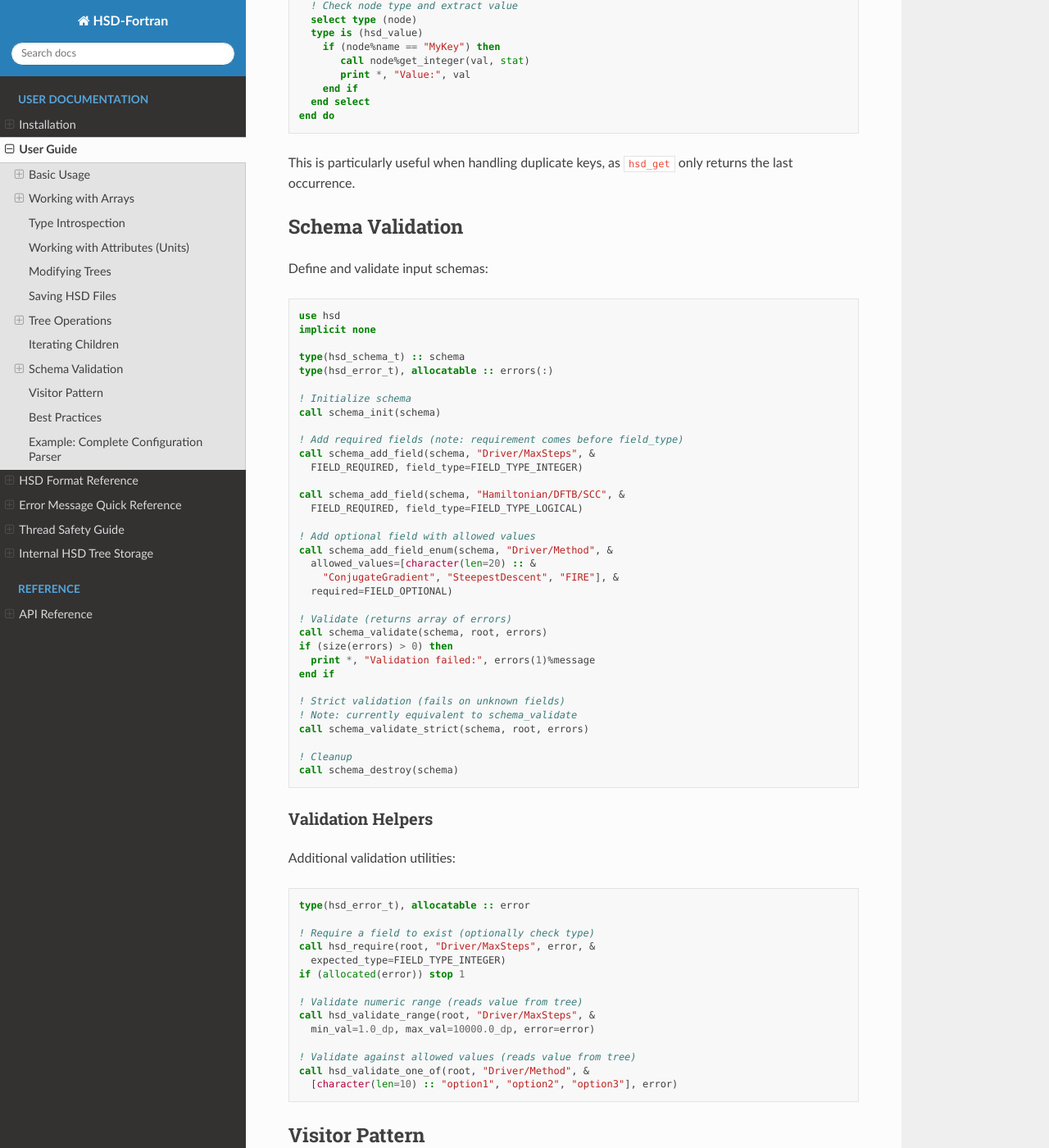
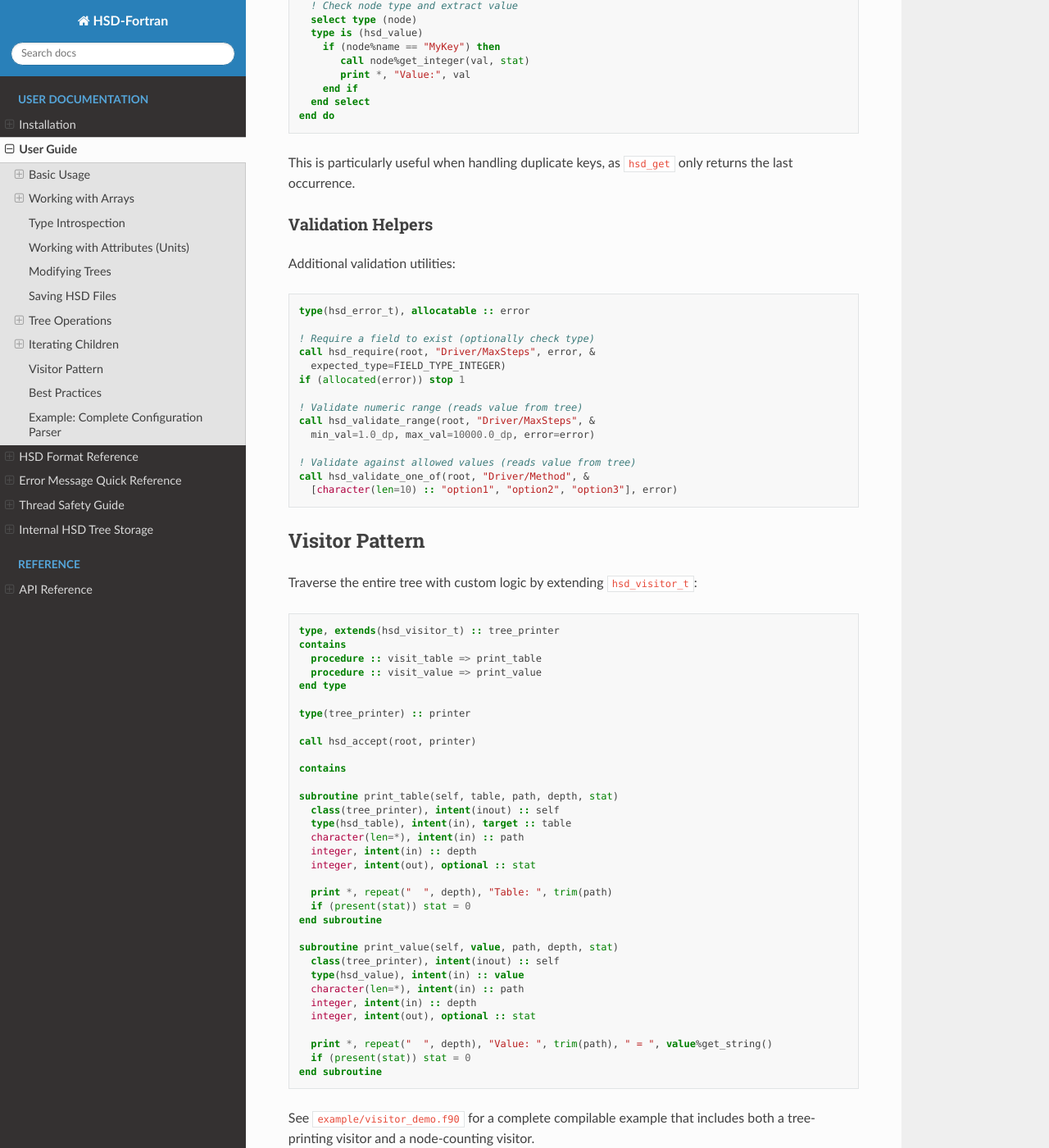
Before and after one commit to elv3rs/hsd-fortran, a Sphinx documentation site: the page built from docs/user_guide.rst, in a window 1280 px wide and 1400 px high, scrolled down 4993 px. Shown: the whole window at 82% size. Built offline with Sphinx 7.4.7 and the Read the Docs theme 3.1.0, drawn with Linux system fonts in a browser that asks for light colours; some of the changed text lies outside the part shown.

Commit message:
docs: remove schema references from user guide and API comments
The schema module has been removed. This commit updates the documentation
and API comments to reflect that change.

Co-authored-by: Copilot <223556219+Copilot@users.noreply.github.com>

```diff
--- a/docs/user_guide.rst
+++ b/docs/user_guide.rst
@@ -284,48 +284,6 @@ To process all children of a table, including duplicate keys, use the ``hsd_iter
 
 This is particularly useful when handling duplicate keys, as ``hsd_get`` only returns the last occurrence.
 
-Schema Validation
------------------
-
-Define and validate input schemas:
-
-.. code-block:: fortran
-
-   use hsd
-   implicit none
-
-   type(hsd_schema_t) :: schema
-   type(hsd_error_t), allocatable :: errors(:)
-
-   ! Initialize schema
-   call schema_init(schema)
-
-   ! Add required fields (note: requirement comes before field_type)
-   call schema_add_field(schema, "Driver/MaxSteps", &
-     FIELD_REQUIRED, field_type=FIELD_TYPE_INTEGER)
-
-   call schema_add_field(schema, "Hamiltonian/DFTB/SCC", &
-     FIELD_REQUIRED, field_type=FIELD_TYPE_LOGICAL)
-
-   ! Add optional field with allowed values
-   call schema_add_field_enum(schema, "Driver/Method", &
-     allowed_values=[character(len=20) :: &
-       "ConjugateGradient", "SteepestDescent", "FIRE"], &
-     required=FIELD_OPTIONAL)
-
-   ! Validate (returns array of errors)
-   call schema_validate(schema, root, errors)
-   if (size(errors) > 0) then
-     print *, "Validation failed:", errors(1)%message
-   end if
-
-   ! Strict validation (fails on unknown fields)
-   ! Note: currently equivalent to schema_validate
-   call schema_validate_strict(schema, root, errors)
-
-   ! Cleanup
-   call schema_destroy(schema)
-
 Validation Helpers
 ~~~~~~~~~~~~~~~~~~
 
@@ -397,7 +355,7 @@ Best Practices
 --------------
 
 1. **Always check for errors** after parsing and validation
-2. **Use schemas** for complex input validation
+2. **Validate inputs using hsd_require and hsd_validate_*
 3. **Clone trees** before modifying if you need the original
 4. **Use path notation** for cleaner code instead of manual tree traversal
 5. **Validate ranges** for numeric inputs
@@ -409,7 +367,6 @@ Best Practices
    these features can be found under ``example/``:
 
    - ``simple_read.f90`` — loading, accessing, modifying, merging, validation
-   - ``config_demo.f90`` — schema-based validation
    - ``matrix_demo.f90`` — arrays and matrices
    - ``visitor_demo.f90`` — visitor pattern for tree traversal
 
@@ -424,27 +381,11 @@ Example: Complete Configuration Parser
      type(hsd_error_t), allocatable, intent(out) :: error
 
      type(hsd_table) :: root
-     type(hsd_schema_t) :: schema
-     type(hsd_error_t), allocatable :: errors(:)
      integer :: stat
 
      ! Load file
      call hsd_load(filename, root, error)
      if (allocated(error)) return
-
-     ! Setup schema (requirement before field_type)
-     call schema_init(schema)
-     call schema_add_field(schema, "MaxIterations", FIELD_REQUIRED, FIELD_TYPE_INTEGER)
-     call schema_add_field(schema, "Tolerance", FIELD_OPTIONAL, FIELD_TYPE_REAL)
-     call schema_add_field(schema, "Method", FIELD_OPTIONAL, FIELD_TYPE_STRING)
-
-     ! Validate (returns errors array)
-     call schema_validate(schema, root, errors)
-     call schema_destroy(schema)
-     if (size(errors) > 0) then
-       allocate(error, source=errors(1))
-       return
-     end if
 
      ! Extract values
      call hsd_get(root, "MaxIterations", config%max_iter, stat)
```
Also changed, not shown: 1 other file.
